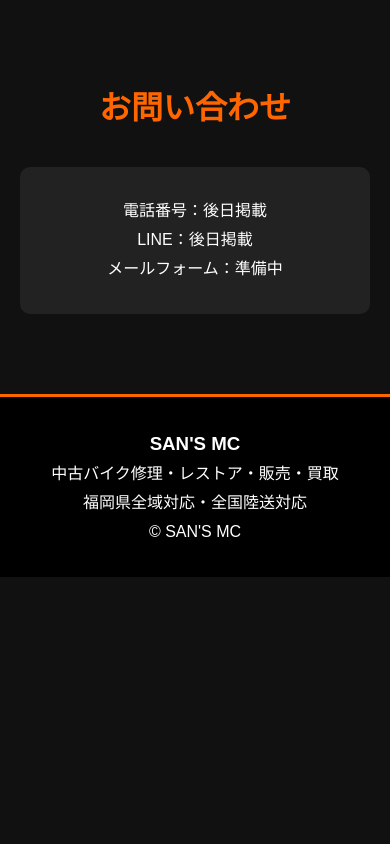
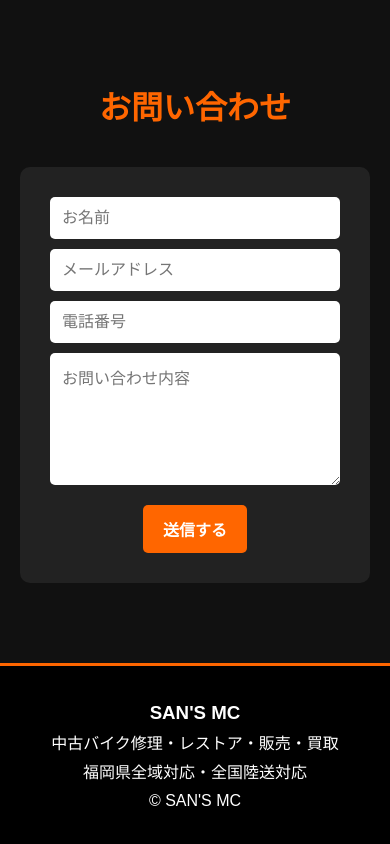
Before and after one commit to SANS-MC/SAN-S-MC, a plain HTML site: page index.html in a window 390 px wide. Shown: the part 3345-4189 px from the top of the page. Before the commit the page ends 3922 px from the top, so only its background shows below. Drawn offline with Linux system fonts and the light colour scheme.

Commit message:
Implement contact form in index.html
Added a contact form with name, email, phone, and message fields.

```diff
--- a/index.html
+++ b/index.html
@@ -134,7 +134,30 @@ nav a{
     padding:30px;
     border-radius:10px;
 }
+input,
+textarea{
+width:100%;
+padding:12px;
+margin-bottom:10px;
+border:none;
+border-radius:5px;
+font-size:16px;
+}
 
+button{
+background:#ff6600;
+color:white;
+padding:12px 20px;
+border:none;
+border-radius:5px;
+cursor:pointer;
+font-size:16px;
+font-weight:bold;
+}
+
+button:hover{
+opacity:0.9;
+}
 footer{
     background:black;
     border-top:3px solid #ff6600;
@@ -304,11 +327,46 @@ comingsoon...
 
 <div class="contact-box">
 
-<p>電話番号：後日掲載</p>
+<form action="https://formspree.io/f/xbgoqawq" method="POST">
 
-<p>LINE：後日掲載</p>
+<p>
+<input
+type="text"
+name="name"
+placeholder="お名前"
+required>
+</p>
 
-<p>メールフォーム：準備中</p>
+<p>
+<input
+type="email"
+name="email"
+placeholder="メールアドレス"
+required>
+</p>
+
+<p>
+<input
+type="tel"
+name="phone"
+placeholder="電話番号">
+</p>
+
+<p>
+<textarea
+name="message"
+rows="6"
+placeholder="お問い合わせ内容"
+required></textarea>
+</p>
+
+<p>
+<button type="submit">
+送信する
+</button>
+</p>
+
+</form>
 
 </div>
 
```
